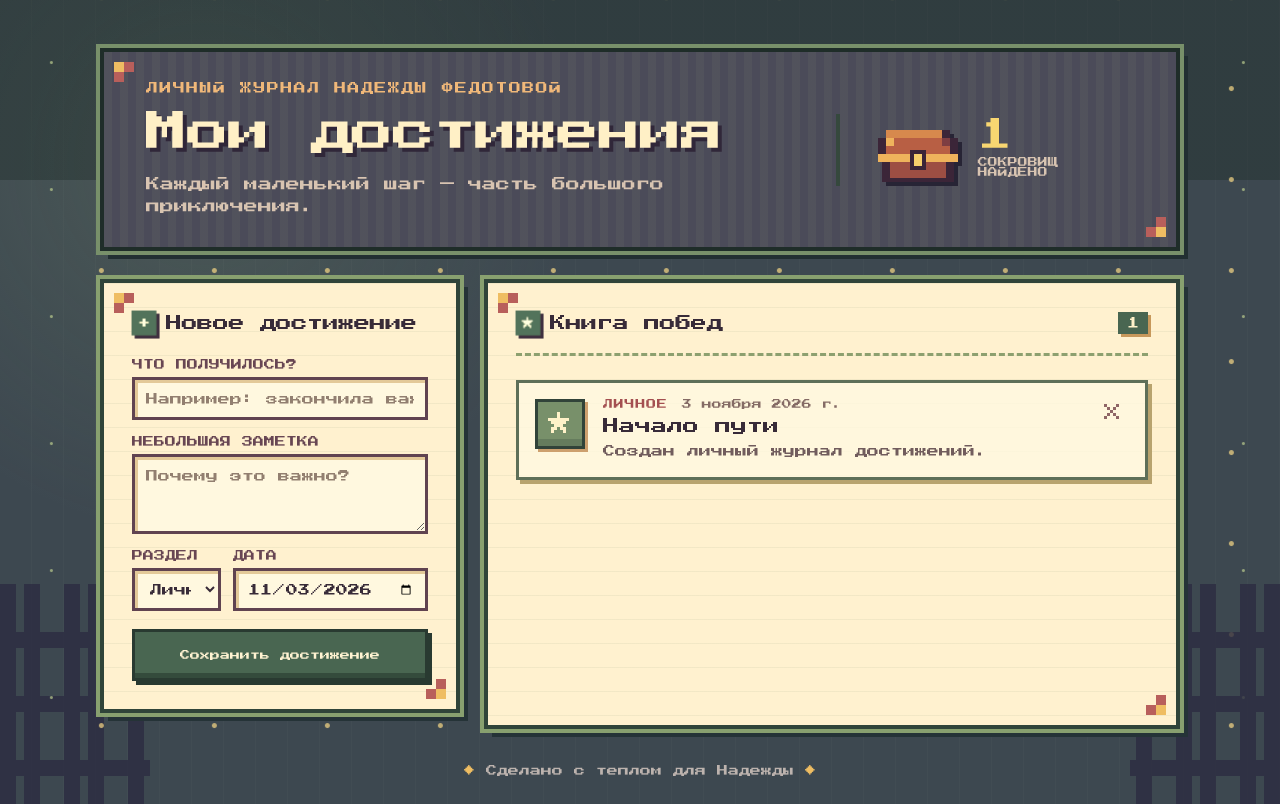
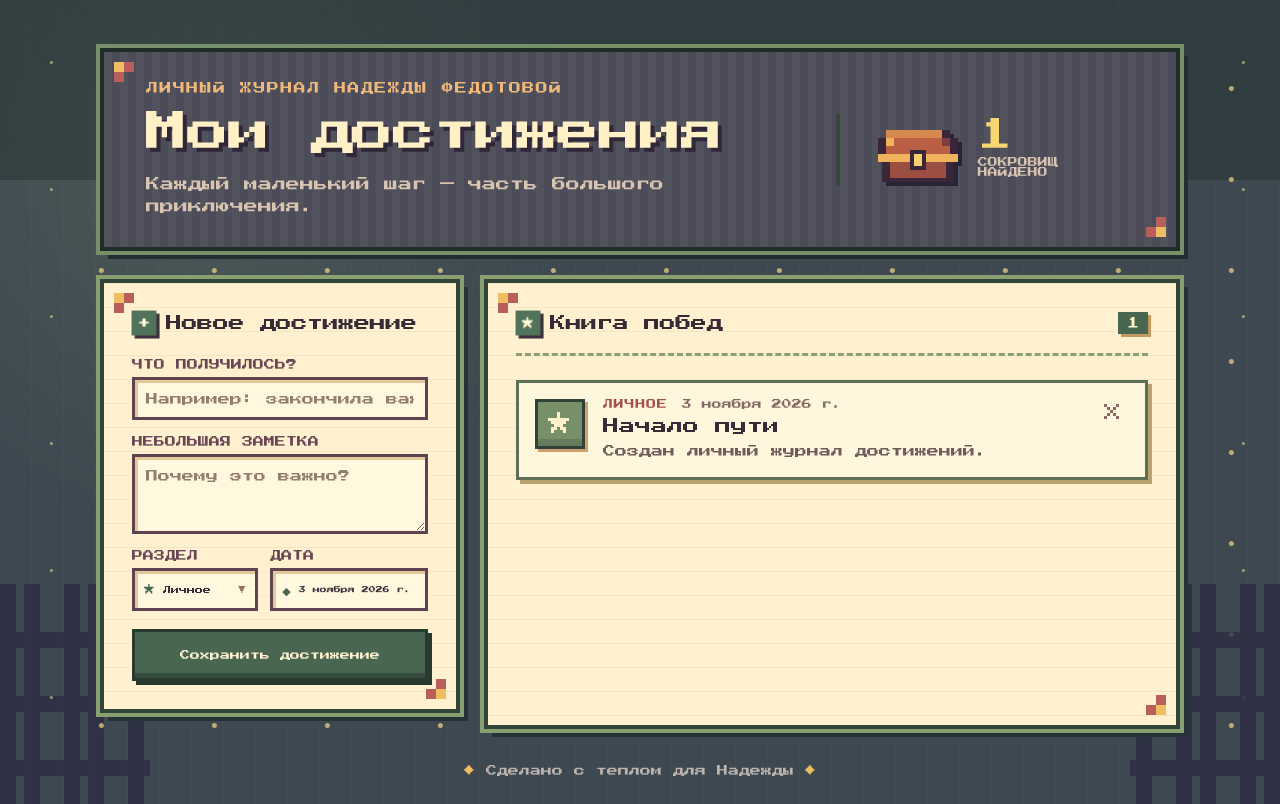
Before and after one commit to a-nosnitram/s-dr, a React (Vite) app: page / in a window 1280 px wide. Built offline with nearby package versions, Linux system fonts and the light colour scheme.

Commit message:
Replace native form controls with pixel components

```diff
--- a/app/globals.css
+++ b/app/globals.css
@@ -42,7 +42,34 @@ label { display:grid; gap:7px; margin-bottom:16px; } label>span { color:#684653;
 input,textarea,select { width:100%; border:3px solid #604350; border-radius:0; outline:none; color:var(--ink); background:#fff8df; box-shadow:inset 3px 3px 0 #e3c998; }
 input,select { height:43px; padding:0 11px; } textarea { padding:11px; resize:vertical; line-height:1.45; }
 input::placeholder,textarea::placeholder { color:#927f70; } input:focus,textarea:focus,select:focus { border-color:var(--moss); box-shadow:inset 3px 3px 0 #d8cca0,0 0 0 3px var(--mint); }
+input[aria-invalid="true"] { border-color:#a95050; box-shadow:inset 3px 3px 0 #e3c998,0 0 0 3px #e7a06f; }
+.form-error { display:flex; align-items:center; gap:10px; margin:-6px 0 16px; padding:10px; border:3px solid #753f46; color:#fff4d2; background:#a95050; box-shadow:3px 3px 0 #4a3039; animation:error-pop .28s ease-out both; }
+.form-error>span { display:grid; place-items:center; flex:0 0 22px; width:22px; height:22px; color:#753f46; background:var(--gold); font-size:12px; }
+.form-error p { margin:0; font-size:8px; line-height:1.6; }
 .form-row { display:grid; grid-template-columns:1fr 1.25fr; gap:12px; }
+.custom-field { position:relative; display:grid; gap:7px; min-width:0; margin-bottom:16px; }
+.field-label { color:#684653; font-size:11px; font-weight:700; text-transform:uppercase; }
+.custom-control { display:flex; align-items:center; gap:8px; width:100%; height:43px; padding:0 9px; overflow:hidden; border:3px solid #604350; border-radius:0; outline:none; color:var(--ink); background:#fff8df; box-shadow:inset 3px 3px 0 #e3c998; text-align:left; white-space:nowrap; }
+.custom-control:focus-visible,.custom-control[aria-expanded="true"] { border-color:var(--moss); box-shadow:inset 3px 3px 0 #d8cca0,0 0 0 3px var(--mint); }
+.control-icon { flex:0 0 auto; color:var(--moss); font-size:11px; }
+.select-trigger { font-size:8px; }
+.select-trigger .chevron { margin-left:auto; color:#92705b; font-size:8px; }
+.date-trigger { font-size:7px; line-height:1.4; }
+.dropdown-menu { position:absolute; z-index:20; top:calc(100% + 5px); border:3px solid #304439; color:var(--ink); background:#fff1cf; box-shadow:4px 4px 0 #253337,0 0 0 3px #88a06f; animation:dropdown-in .18s ease-out both; }
+.category-menu { left:0; display:grid; width:max(100%,180px); padding:5px; }
+.category-menu button { display:grid; grid-template-columns:18px 1fr 18px; align-items:center; gap:5px; min-height:36px; padding:7px; border:0; color:#493b40; background:transparent; font-size:8px; text-align:left; }
+.category-menu button:hover,.category-menu button:focus-visible,.category-menu button.selected { outline:none; color:#fff7d6; background:var(--moss); }
+.option-check { justify-self:end; color:var(--gold); }
+.calendar-popover { right:0; width:286px; padding:10px; }
+.calendar-header { display:grid; grid-template-columns:32px 1fr 32px; align-items:center; gap:6px; margin-bottom:10px; }
+.calendar-header strong { font-size:8px; line-height:1.5; text-align:center; text-transform:capitalize; }
+.calendar-header button { display:grid; place-items:center; width:30px; height:30px; padding:0; border:2px solid #304439; color:#fff5d2; background:var(--moss); box-shadow:2px 2px 0 #c49660; font-size:9px; }
+.calendar-header button:hover,.calendar-header button:focus-visible { outline:2px solid var(--gold); background:#607d58; }
+.calendar-grid { display:grid; grid-template-columns:repeat(7,1fr); gap:3px; }
+.calendar-week { margin-bottom:4px; color:#79685f; font-size:7px; text-align:center; }
+.calendar-grid>button { display:grid; place-items:center; aspect-ratio:1; min-width:0; padding:0; border:2px solid transparent; color:#493b40; background:#f4dfb3; font-size:7px; }
+.calendar-grid>button:hover,.calendar-grid>button:focus-visible { outline:none; border-color:var(--moss); background:var(--mint); }
+.calendar-grid>button.selected-day { border-color:#293a31; color:#fff7d6; background:var(--moss); box-shadow:2px 2px 0 #c49660; }
 .pixel-button { width:100%; min-height:52px; margin-top:2px; padding:8px 12px; border:3px solid #293a31; border-radius:0; color:#fff3d2; background:var(--moss); box-shadow:inset 0 -5px 0 #344b3c,4px 4px 0 #293a31; cursor:url("/cursors/rpg-sword-cursor.png") 1 1,pointer; font-size:10px; line-height:1.5; font-weight:900; transition:transform .18s ease,background-color .18s ease,box-shadow .18s ease; }
 .pixel-button:hover { background:#607d58; transform:translate(-2px,-2px); box-shadow:inset 0 -5px 0 #344b3c,6px 6px 0 #293a31; } .pixel-button:active { transform:translate(3px,3px); box-shadow:inset 0 -3px 0 #344b3c,1px 1px 0 #293a31; }
 .journal-heading { padding-bottom:18px; border-bottom:3px dashed #8da06f; } .count-badge { margin-left:auto; padding:5px 9px; color:#fff1c9; background:var(--moss); box-shadow:3px 3px 0 #c7985b; font-size:12px; font-weight:900; }
@@ -68,6 +95,8 @@ footer { padding-top:36px; color:#bdb3ae; font-size:11px; text-align:center; } f
 @keyframes chest-float { 0%,100%{transform:translateY(0)} 50%{transform:translateY(-5px)} }
 @keyframes spark-breathe { 0%,100%{filter:brightness(1)} 50%{filter:brightness(1.2);transform:scale(1.06)} }
 @keyframes star-drift { from{transform:translate3d(0,0,0)} to{transform:translate3d(16px,10px,0)} }
+@keyframes dropdown-in { from{opacity:0;transform:translateY(-5px) scale(.98)} to{opacity:1;transform:translateY(0) scale(1)} }
+@keyframes error-pop { 0%{opacity:0;transform:translateX(-8px)} 65%{transform:translateX(3px)} 100%{opacity:1;transform:translateX(0)} }
 @media(max-width:760px){.site-shell{padding:24px 14px 28px}.hero{align-items:flex-start;padding:26px 24px}.hero-trophy{min-width:0;padding-left:16px;border-left:0}.pixel-chest{width:68px;margin-right:8px}.hero-trophy span,.hero-trophy small{display:none}.content-grid{grid-template-columns:1fr}.quest-form,.journal{padding:22px}}
-@media(max-width:460px){.hero{min-height:154px}.hero-trophy{display:none}.form-row{grid-template-columns:1fr;gap:0}.achievement-card{grid-template-columns:44px minmax(0,1fr) 24px;gap:10px;padding:13px}.rune{width:42px;height:42px;font-size:20px}}
+@media(max-width:460px){.hero{min-height:154px}.hero-trophy{display:none}.form-row{grid-template-columns:1fr;gap:0}.calendar-popover{right:auto;left:0;width:min(286px,calc(100vw - 76px))}.achievement-card{grid-template-columns:44px minmax(0,1fr) 24px;gap:10px;padding:13px}.rune{width:42px;height:42px;font-size:20px}}
 @media(prefers-reduced-motion:reduce){*,*::before,*::after{scroll-behavior:auto!important;transition:none!important;animation:none!important}}
--- a/app/page.tsx
+++ b/app/page.tsx
@@ -1,6 +1,6 @@
 "use client";
 
-import { useEffect, useMemo, useState } from "react";
+import { useEffect, useMemo, useRef, useState } from "react";
 import type { FormEvent } from "react";
 
 type Category = "Личное" | "Учёба" | "Работа" | "Здоровье";
@@ -29,27 +29,106 @@ function formatDate(date: string) {
   return new Intl.DateTimeFormat("ru-RU", { day: "numeric", month: "long", year: "numeric" }).format(new Date(`${date}T12:00:00`));
 }
 
+function CategorySelect({ value, onChange }: { value: Category; onChange: (value: Category) => void }) {
+  const [open, setOpen] = useState(false);
+  const root = useRef<HTMLDivElement>(null);
+
+  useEffect(() => {
+    function close(event: PointerEvent) {
+      if (!root.current?.contains(event.target as Node)) setOpen(false);
+    }
+    document.addEventListener("pointerdown", close);
+    return () => document.removeEventListener("pointerdown", close);
+  }, []);
+
+  return <div className="custom-field" ref={root}>
+    <span className="field-label">Раздел</span>
+    <button className="custom-control select-trigger" type="button" aria-haspopup="listbox" aria-expanded={open} onClick={() => setOpen(current => !current)} onKeyDown={event => { if (event.key === "Escape") setOpen(false); }}>
+      <span className="control-icon">{categoryIcon(value)}</span><span>{value}</span><span className="chevron" aria-hidden="true">▼</span>
+    </button>
+    {open && <div className="dropdown-menu category-menu" role="listbox" aria-label="Раздел достижения">
+      {categories.map(item => <button key={item} type="button" role="option" aria-selected={item === value} className={item === value ? "selected" : ""} onClick={() => { onChange(item); setOpen(false); }}>
+        <span>{categoryIcon(item)}</span>{item}{item === value && <span className="option-check">✓</span>}
+      </button>)}
+    </div>}
+  </div>;
+}
+
+function PixelDatePicker({ value, onChange }: { value: string; onChange: (value: string) => void }) {
+  const selected = new Date(`${value}T12:00:00`);
+  const [open, setOpen] = useState(false);
+  const [view, setView] = useState(() => new Date(selected.getFullYear(), selected.getMonth(), 1));
+  const root = useRef<HTMLDivElement>(null);
+  const year = view.getFullYear();
+  const month = view.getMonth();
+  const daysInMonth = new Date(year, month + 1, 0).getDate();
+  const leadingDays = (new Date(year, month, 1).getDay() + 6) % 7;
+  const monthTitle = new Intl.DateTimeFormat("ru-RU", { month: "long", year: "numeric" }).format(view);
+  const week = ["Пн", "Вт", "Ср", "Чт", "Пт", "Сб", "Вс"];
+
+  useEffect(() => {
+    function close(event: PointerEvent) {
+      if (!root.current?.contains(event.target as Node)) setOpen(false);
+    }
+    document.addEventListener("pointerdown", close);
+    return () => document.removeEventListener("pointerdown", close);
+  }, []);
+
+  function isoDate(day: number) {
+    return `${year}-${String(month + 1).padStart(2, "0")}-${String(day).padStart(2, "0")}`;
+  }
+
+  return <div className="custom-field date-picker" ref={root}>
+    <span className="field-label">Дата</span>
+    <button className="custom-control date-trigger" type="button" aria-haspopup="dialog" aria-expanded={open} onClick={() => setOpen(current => !current)} onKeyDown={event => { if (event.key === "Escape") setOpen(false); }}>
+      <span className="control-icon">◆</span><span>{formatDate(value)}</span>
+    </button>
+    {open && <div className="dropdown-menu calendar-popover" role="dialog" aria-label="Выбор даты">
+      <div className="calendar-header">
+        <button type="button" aria-label="Предыдущий месяц" onClick={() => setView(new Date(year, month - 1, 1))}>◀</button>
+        <strong>{monthTitle}</strong>
+        <button type="button" aria-label="Следующий месяц" onClick={() => setView(new Date(year, month + 1, 1))}>▶</button>
+      </div>
+      <div className="calendar-grid calendar-week">{week.map(day => <span key={day}>{day}</span>)}</div>
+      <div className="calendar-grid">
+        {Array.from({ length: leadingDays }, (_, index) => <span key={`empty-${index}`} />)}
+        {Array.from({ length: daysInMonth }, (_, index) => index + 1).map(day => {
+          const dayValue = isoDate(day);
+          return <button key={day} type="button" className={dayValue === value ? "selected-day" : ""} aria-label={formatDate(dayValue)} aria-pressed={dayValue === value} onClick={() => { onChange(dayValue); setOpen(false); }}>{day}</button>;
+        })}
+      </div>
+    </div>}
+  </div>;
+}
+
 function AddAchievementForm({ onAdd }: { onAdd: (item: Achievement) => void }) {
   const [title, setTitle] = useState("");
   const [note, setNote] = useState("");
   const [category, setCategory] = useState<Category>("Личное");
   const [date, setDate] = useState(() => new Date().toISOString().slice(0, 10));
+  const [error, setError] = useState("");
+  const titleInput = useRef<HTMLInputElement>(null);
 
   function submit(event: FormEvent) {
     event.preventDefault();
     const cleanTitle = title.trim();
-    if (!cleanTitle) return;
+    if (!cleanTitle) {
+      setError("Сначала назови своё достижение!");
+      titleInput.current?.focus();
+      return;
+    }
     onAdd({ id: `${Date.now()}-${Math.random().toString(16).slice(2)}`, title: cleanTitle, note: note.trim(), category, date });
-    setTitle(""); setNote("");
+    setTitle(""); setNote(""); setError("");
   }
 
   return <form className="quest-form pixel-panel" onSubmit={submit}>
     <div className="panel-title"><span className="tiny-spark">+</span><h2>Новое достижение</h2></div>
-    <label><span>Что получилось?</span><input value={title} onChange={e => setTitle(e.target.value)} placeholder="Например: закончила важный проект" maxLength={80} required /></label>
+    <label><span>Что получилось?</span><input ref={titleInput} value={title} onChange={e => { setTitle(e.target.value); if (error) setError(""); }} placeholder="Например: закончила важный проект" maxLength={80} aria-invalid={Boolean(error)} aria-describedby={error ? "title-error" : undefined} /></label>
+    {error && <div className="form-error" id="title-error" role="alert"><span aria-hidden="true">!</span><p>{error}</p></div>}
     <label><span>Небольшая заметка</span><textarea value={note} onChange={e => setNote(e.target.value)} placeholder="Почему это важно?" maxLength={180} rows={3} /></label>
     <div className="form-row">
-      <label><span>Раздел</span><select value={category} onChange={e => setCategory(e.target.value as Category)}>{categories.map(item => <option key={item}>{item}</option>)}</select></label>
-      <label><span>Дата</span><input type="date" value={date} onChange={e => setDate(e.target.value)} required /></label>
+      <CategorySelect value={category} onChange={setCategory} />
+      <PixelDatePicker value={date} onChange={setDate} />
     </div>
     <button className="pixel-button" type="submit">Сохранить достижение</button>
   </form>;
```
Also changed, not shown: 5 other files (tests, documents, lock files or other folders).
